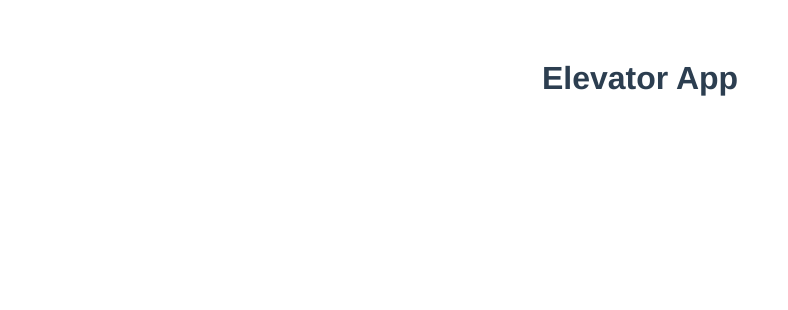
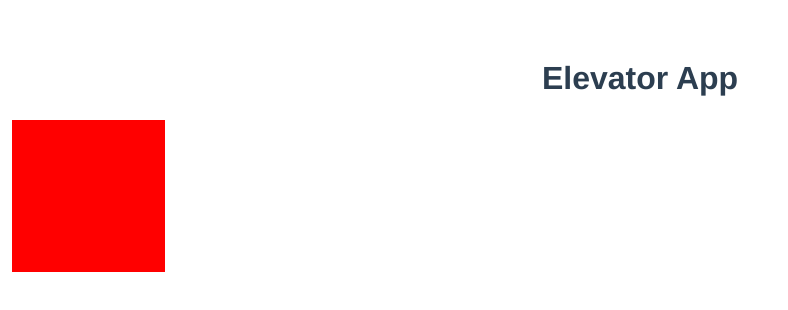
Before and after one commit to nicholas-j-b/elevator, a Vue app: page / in a window 1280 px wide. Shown: the top 310 px of the page, without its empty margins (0-788 px from the left). Built offline with nearby package versions, Linux system fonts and the light colour scheme.

Commit message:
nb/5/animation-field

```diff
--- a/package.json
+++ b/package.json
@@ -29,7 +29,9 @@
       "plugin:vue/essential",
       "eslint:recommended"
     ],
-    "rules": {},
+    "rules": {
+      "no-console": "off"
+    },
     "parserOptions": {
       "parser": "babel-eslint"
     }
--- /dev/null
+++ b/src/animation/building.js
@@ -0,0 +1,4 @@
+export default class Building {
+    w = 4;
+    h = 2;
+}
--- /dev/null
+++ b/src/components/layout/AnimationField.vue
@@ -0,0 +1,31 @@
+<template>
+  <div class="animation-field-wrapper">
+    <canvas ref="animation-canvas"></canvas>
+    <slot></slot>
+  </div>
+</template>
+
+<script>
+export default {
+  title: "AnimationField",
+  data() {
+      return {
+          provider: {
+              context: null
+          }
+      }
+  },
+  provide() {
+      return {
+          provider: this.provider
+      }
+  },
+  mounted() {
+      this.provider.context = this.$refs['animation-canvas'].getContext('2d');
+      this.$refs['animation-canvas'].width = this.$refs['animation-canvas'].parentElement.clientWidth;
+      this.$refs['animation-canvas'].height = this.$refs['animation-canvas'].parentElement.clientHeight;
+  }
+};
+
+
+</script>
--- /dev/null
+++ b/src/components/layout/Body.vue
@@ -0,0 +1,28 @@
+<script>
+import Building from '../../animation/building.js'
+
+export default {
+    inject: ['provider'],
+    props: {
+        size: {
+            type: Number,
+            default: 0
+        }
+    },
+    data() {
+        return {
+            building: new Building()
+        }
+    },
+    render() {
+        if(!this.provider.context) return null;
+        const ctx = this.provider.context;
+        console.log(ctx);
+        ctx.rect(this.building.w, this.building.h, this.size, this.size);
+        ctx.fillStyle = '#F00'
+        ctx.fill();
+        return null;
+    }
+
+}
+</script>
--- a/src/components/layout/Page.vue
+++ b/src/components/layout/Page.vue
@@ -1,21 +1,34 @@
 <template>
+<div>
     <Title
     :msg="title"
-    ></title>
+    ></Title>
+    <animation-field><Body
+    :size="size"
+    ></Body></animation-field>
+</div>
 </template>
 
 <script>
 import Title from './Title.vue'
+import AnimationField from './AnimationField.vue'
+import Body from './Body.vue'
 
 export default {
     name: 'Page',
     components: {
-        Title
+        Title,
+        AnimationField,
+        Body
     },
     data: function() {
         return {
-            title: "Elevator App"
+            title: "Elevator App",
+            size: 3
         }
+    },
+    mounted() {
+        setInterval(() => {this.size = this.size + 1;}, 50);
     }
 }
 </script>
```
